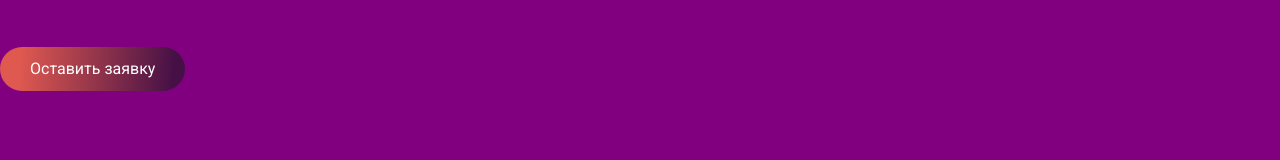
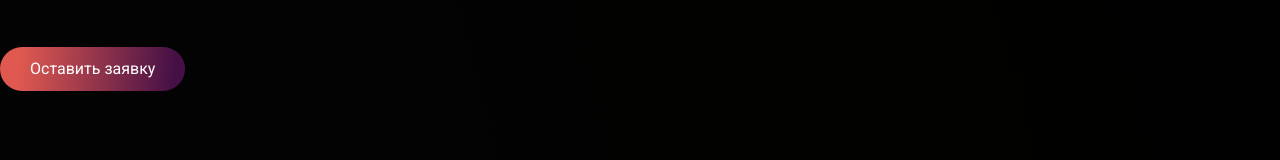
Before and after one commit to ivashka1113/Intensive-2, a plain HTML site: page index.html in a window 1280 px wide. Shown: the part 640-800 px from the top of the page. Drawn offline with Linux system fonts and the light colour scheme.

Commit message:
Update styles.css

```diff
--- a/css/styles.css
+++ b/css/styles.css
@@ -21,7 +21,7 @@ body {
     font-family: 'Roboto', sans-serif;
     color: white;
     font-weight: normal;
-    /* background-image: linear-gradient(to right top, #060606, #050504, #030303, #020201, #000000); */
+    background-image: linear-gradient(to right top, #060606, #050504, #030303, #020201, #000000);
     margin: 0;
     padding: 0;
 }
@@ -452,6 +452,6 @@ input {
     height: 100%;
 }
 
-body {
+/* body {
     background-color: purple;
-}
+} */
```
